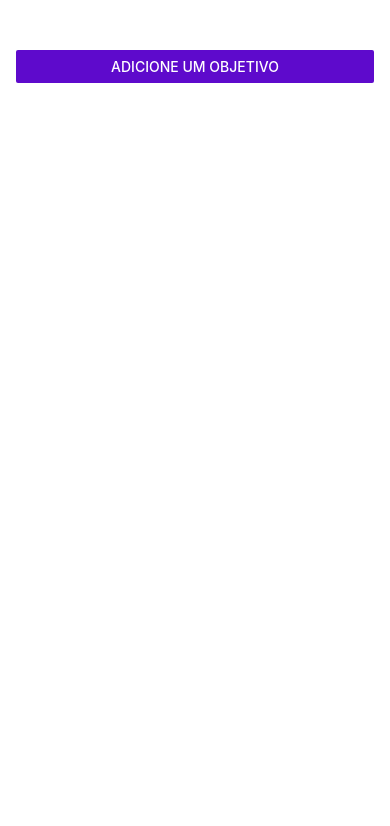
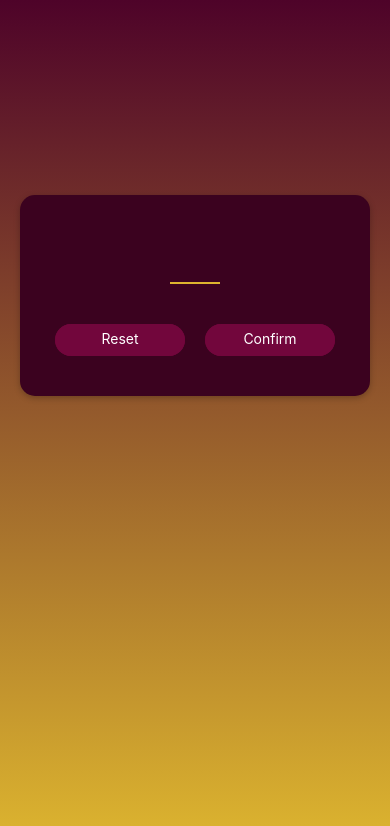
Before and after one commit to freire-dev/react-native, a React Native app: screen / in a window 390 px wide. Shown: the top 826 px of the page. Built offline with nearby package versions, Linux system fonts and the light colour scheme.

Commit message:
código feito até o conteúdo da aula 55. Próxima aula será a 56.

```diff
--- a/App.js
+++ b/App.js
@@ -1,98 +1,20 @@
-import {
-  StyleSheet,
-  Text,
-  View,
-  Button,
-  TextInput,
-  ScrollView,
-  FlatList,
-} from "react-native";
-import { useState } from "react";
-import GoalItem from "./components/GoalItem";
-import GoalInput from "./components/GoalInput";
-import { StatusBar } from "expo-status-bar";
+import { View } from "react-native";
+import StartGame from "./screens/StartGame";
+import { LinearGradient } from "expo-linear-gradient";
+import { StyleSheet } from "react-native";
 
-export default function App() {
-  const [enteredGoalText, setEnteredGoalText] = useState("");
-  const [goals, setGoals] = useState([]);
-
-  const [modalIsVisible, setModalIsVisible] = useState(false);
-
-  const StartAddGoal = () => {
-    setModalIsVisible(true);
-  };
-
-  const endAddGoal = () => {
-    setModalIsVisible(false);
-  };
-
-  const goalInputHandler = (enteredText) => {
-    setEnteredGoalText(enteredText);
-  };
-
-  const addGoalHandler = () => {
-    enteredGoalText != ""
-      ? setGoals((currentGoals) => [
-          ...currentGoals,
-          { text: enteredGoalText, id: Math.random().toString() },
-        ])
-      : "";
-    setEnteredGoalText("");
-    endAddGoal();
-  };
-
-  const deleteGoalHandler = (id) => {
-    setGoals((currentGoals) => {
-      return currentGoals.filter((goal) => goal.id !== id);
-    });
-  };
-
+const App = () => {
   return (
     <>
-      <StatusBar style="light" />
-      <View style={styles.appContainer}>
-        <Button
-          title="Adicione um objetivo"
-          color={"#5e0acc"}
-          onPress={StartAddGoal}
-        />
-        <GoalInput
-          addGoalHandler={addGoalHandler}
-          goalInputHandler={goalInputHandler}
-          enteredGoalText={enteredGoalText}
-          visible={modalIsVisible}
-          endAddGoal={endAddGoal}
-        />
-        <View style={styles.goalsContainer}>
-          <FlatList
-            data={goals}
-            keyExtractor={(item, index) => {
-              return item.id;
-            }}
-            renderItem={(itemData) => {
-              return (
-                <GoalItem
-                  id={itemData.item.id}
-                  itemData={itemData.item.text}
-                  deleteGoalHandler={deleteGoalHandler}
-                />
-              );
-            }}
-          ></FlatList>
-        </View>
-      </View>
+      <LinearGradient colors={['#4e0329','#ddb52f']} style={styles.rootScreen}>
+        <StartGame />
+      </LinearGradient>
     </>
   );
-}
+};
 
 const styles = StyleSheet.create({
-  appContainer: {
-    paddingTop: 50,
-    paddingHorizontal: 16,
-    flex: 1,
-  },
-  goalsContainer: {
-    flex: 5,
-    marginTop: 15,
-  },
+  rootScreen: { flex: 1 },
 });
+
+export default App;
--- a/app.json
+++ b/app.json
@@ -6,11 +6,11 @@
     "orientation": "portrait",
     "icon": "./assets/icon.png",
     "userInterfaceStyle": "light",
-    "backgroundColor": "#1e085a",
+    "backgroundColor": "#ddb52f",
     "splash": {
       "image": "./assets/splash.png",
       "resizeMode": "contain",
-      "backgroundColor": "#ffffff"
+      "backgroundColor": "#fff"
     },
     "assetBundlePatterns": [
       "**/*"
--- a/components/GoalInput.js
+++ /dev/null
@@ -1,73 +0,0 @@
-import { View, TextInput, Button, StyleSheet, Modal, Image} from "react-native";
-import GoalImage from "../assets/images/goal.png"
-
-const GoalInput = ({
-  goalInputHandler,
-  addGoalHandler,
-  enteredGoalText,
-  visible,
-  endAddGoal,
-}) => {
-  return (
-    <>
-      <Modal visible={visible} animationType="slide">
-        <View style={styles.inputContainer}>
-            <Image style={styles.image} source={GoalImage}/>
-          <TextInput
-            value={enteredGoalText}
-            style={styles.textInput}
-            placeholder="Seu objetivo..."
-            onChangeText={goalInputHandler}
-          />
-          <View style={styles.buttonContainer}>
-            <View style={styles.button}>
-              <Button title="Adicionar" onPress={addGoalHandler} color="#b180f0"/>
-            </View>
-            <View style={styles.button}>
-              <Button title="Cancelar" onPress={endAddGoal} color="#f31282"/>
-            </View>
-          </View>
-        </View>
-      </Modal>
-    </>
-  );
-};
-
-const styles = StyleSheet.create({
-  inputContainer: {
-    flex: 1,
-    flexDirection: "column",
-    justifyContent: "center",
-    alignItems: "center",
-    paddingBottom: 24,
-    backgroundColor: "#311b6b"
-  },
-  textInput: {
-    borderWidth: 1,
-    borderColor: "#cccccc",
-    width: "90%",
-    height: "7%",
-    marginRight: 8,
-    borderColor: "#e4d0ff",
-    backgroundColor: "#e4d0ff",
-    color: "#000",
-    borderRadius: 6,
-    padding: 16
-  },
-  buttonContainer: {
-    flexDirection: "row",
-    gap: 30,
-    marginTop: 16,
-  },
-  button: {
-    width: '35%',
-    marginHorizontal: 5
-  },
-  image: {
-    width: 100,
-    height: 100,
-    margin: 20
-  }
-});
-
-export default GoalInput;
--- a/components/GoalItem.js
+++ /dev/null
@@ -1,32 +0,0 @@
-import { StyleSheet, View, Text, Pressable } from "react-native";
-
-const GoalItem = ({ id, itemData, deleteGoalHandler }) => {
-  return (
-    <View style={styles.goalItem}>
-      <Pressable
-        style={({ pressed }) => pressed && styles.pressedItem}
-        android_ripple={{ color: "#dddd" }}
-        onPress={deleteGoalHandler.bind(this, id)}
-      >
-        <Text style={styles.goalText}>{itemData}</Text>
-      </Pressable>
-    </View>
-  );
-};
-
-const styles = StyleSheet.create({
-  goalItem: {
-    margin: 8,
-    borderRadius: 6,
-    backgroundColor: "#5e0acc",
-  },
-  goalText: {
-    color: "white",
-    padding: 8,
-  },
-  pressedItem: {
-    opacity: 0.5,
-  }
-});
-
-export default GoalItem;
--- /dev/null
+++ b/components/PrimaryButton.js
@@ -0,0 +1,47 @@
+import { StyleSheet } from "react-native";
+import { View, Text, Pressable } from "react-native";
+
+const PrimaryButton = ({ name }) => {
+  const PressHandler = () => {
+    console.log("Pressed!");
+  };
+
+  return (
+    <>
+      <View style={styles.buttonContainer}>
+        <Pressable
+          style={({ pressed }) =>
+            pressed
+              ? [styles.pressed, styles.buttonContainer]
+              : styles.buttonContainer
+          }
+          onPress={PressHandler}
+          android_ripple={{ color: "#640233" }}
+        >
+          {/* Android Ripple dá o efeito de cor ao clicar no botão apenas para dispositivos android*/}
+          <Text style={styles.textButton}>{name}</Text>
+        </Pressable>
+      </View>
+    </>
+  );
+};
+
+const styles = StyleSheet.create({
+  buttonContainer: {
+    backgroundColor: "#72063c",
+    width: 130,
+    height: 32,
+    borderRadius: 20,
+    elevation: 4,
+  },
+  textButton: {
+    textAlign: "center",
+    color: "#fff",
+    paddingVertical: 6, //Alinha verticalmente o texto do botão
+  },
+  pressed: {
+    opacity: 0.75,
+  },
+});
+
+export default PrimaryButton;
--- a/package.json
+++ b/package.json
@@ -10,6 +10,7 @@
   },
   "dependencies": {
     "expo": "~48.0.18",
+    "expo-linear-gradient": "^12.3.0",
     "expo-status-bar": "~1.4.4",
     "react": "18.2.0",
     "react-native": "0.71.8"
--- /dev/null
+++ b/screens/StartGame.js
@@ -0,0 +1,56 @@
+import { View, TextInput, StyleSheet } from "react-native";
+import PrimaryButton from "../components/PrimaryButton";
+
+const StartGame = () => {
+  return (
+    <>
+      <View style={styles.container}>
+        <TextInput
+          style={styles.input}
+          maxLength={2}
+          keyboardType="number-pad"
+          autoCapitalize="none"
+          autoCorrect={false}
+        />
+        <View style={styles.buttonsArea}>
+          <PrimaryButton name={"Reset"} />
+          <PrimaryButton name={"Confirm"} />
+        </View>
+      </View>
+    </>
+  );
+};
+
+const styles = StyleSheet.create({
+  container: {
+    marginHorizontal: 20,
+    marginVertical: "50%",
+    padding: 40,
+    backgroundColor: "#3b021f",
+    elevation: 8,
+    borderRadius: 15,
+    shadowColor: "black",
+    shadowOffset: { width: 0, height: 2 },
+    shadowRadius: 6,
+    shadowOpacity: 0.25,
+  },
+  input: {
+    borderColor: "#ddb52f",
+    borderBottomWidth: 2,
+    marginBottom: 40,
+    color: "#ddb52f",
+    marginVertical: 8,
+    fontWeight: "bold",
+    fontSize: 32,
+    width: 50,
+    textAlign: "center",
+    alignSelf: "center"
+  },
+  buttonsArea: {
+    flexDirection: "row",
+    justifyContent: "center",
+    gap: 20,
+  },
+});
+
+export default StartGame;
```
Also changed, not shown: screens/GameOver.js (added, +11 -0 lines), screens/GameScreen.js (added), 1 other file (tests, documents, lock files or other folders).
